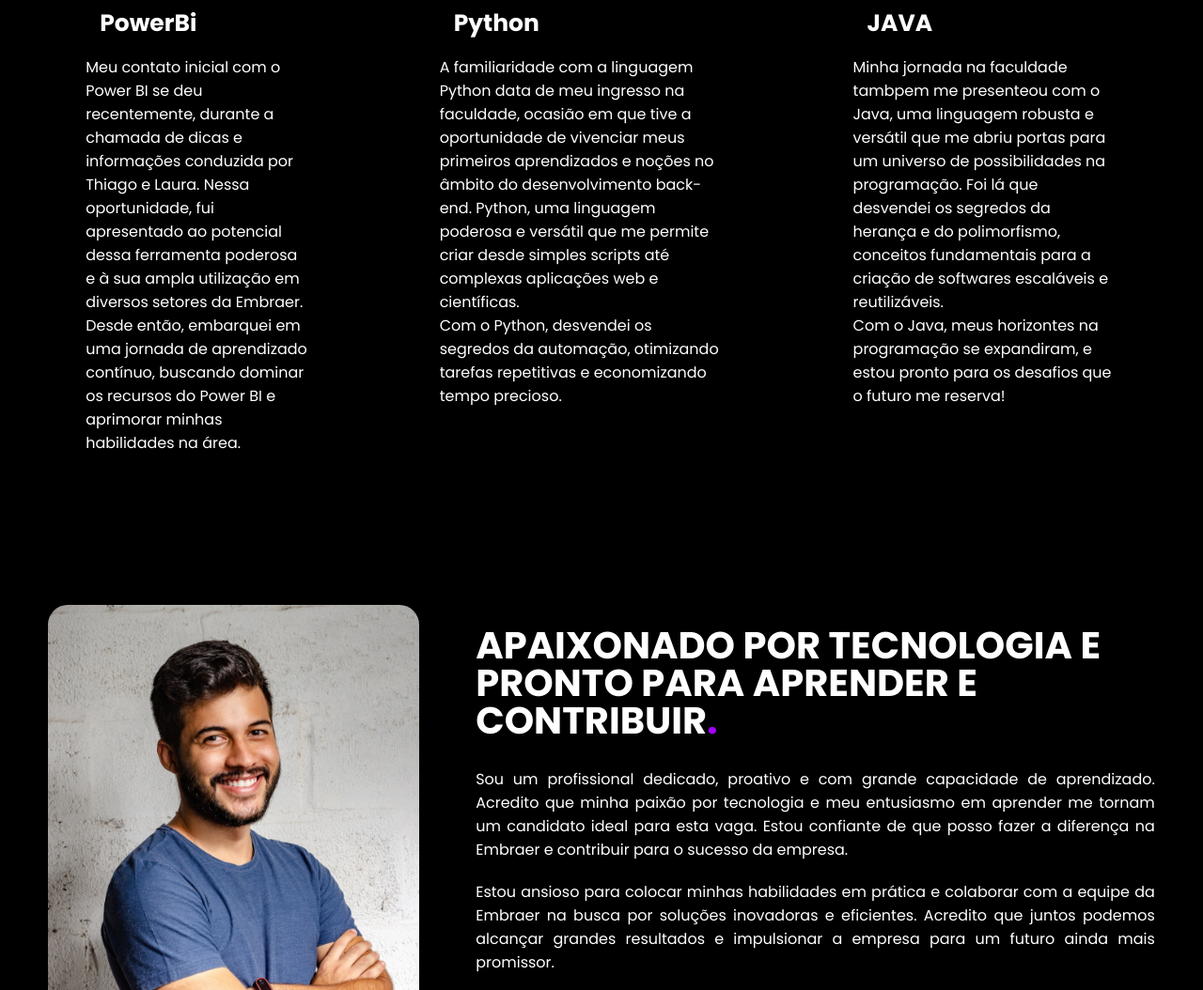
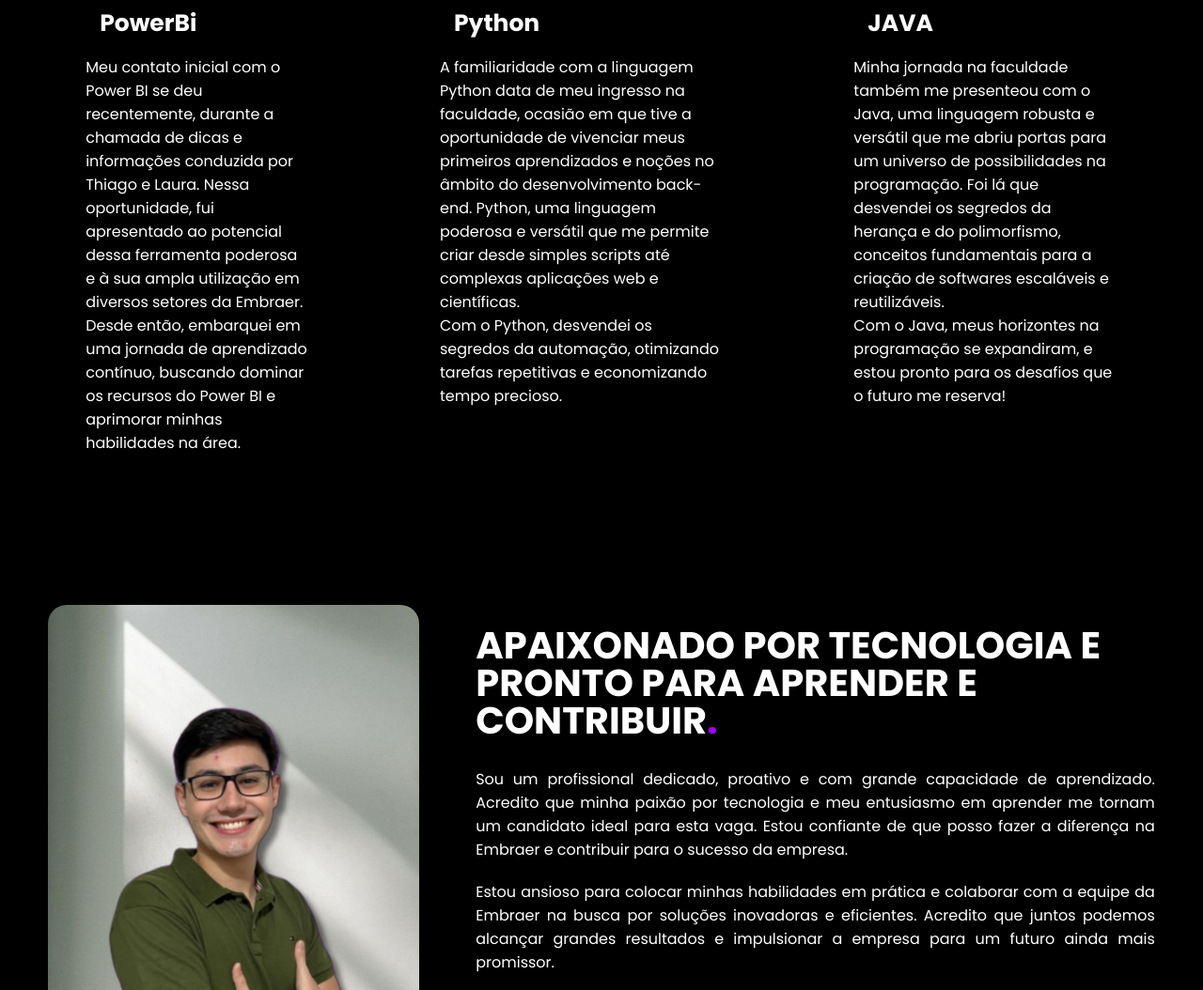
Before and after one commit to gustavosgouveia/PortifolioEmbraer, a plain HTML site: page index.html in a window 1280 px wide. Shown: the part 1675-2729 px from the top of the page at 94% size. Drawn offline with nearby package versions, Linux system fonts and the light colour scheme.

Commit message:
att fotos

```diff
--- a/index.html
+++ b/index.html
@@ -75,7 +75,7 @@
                         <p>
                             Meu nome é Gustavo, faço faculdade na Anhembi Morumbi, cursando Engenharia da Computação e estou no final do 5° semestre. Minha aula é no estilo remoto, então tenho disponibilidade para trabalhar tanto no modelo híbrido, quanto presencial. Moro na cidade de Caçapava e atualmente faço freelances para a loja Paraiso do Real.
                         </p>
-                        <p>Meu primeiro estágio foi na Prefeitura Municipal de Caçapava onde estagiei por 2 anos. Além do meu estágio trabalhei em um buffet infantil e fiz um serviço voluntário para adolescentes em comunidades carentes em minha cidade, trazendo noções básicas de HTML e CSS. </p>
+                        <p>Meu primeiro estágio foi na Prefeitura Municipal de Caçapava, onde estagiei por 2 anos. Além do meu estágio trabalhei em um buffet infantil e fiz um serviço voluntário para adolescentes em comunidades carentes em minha cidade, trazendo noções básicas de HTML e CSS. </p>
 
                         <div class="btn-contato">
                             <a href="https://api.whatsapp.com/send/?phone=5512988587407&text&type=phone_number&app_absent=0">
@@ -134,7 +134,7 @@
                     <div class="competencias-box">
                         <img src="images/logo-java.png" alt="">
                         <h3>JAVA</h3>
-                        <p>Minha jornada na faculdade tambpem me presenteou com o Java, uma linguagem robusta e versátil que me abriu portas para um universo de possibilidades na programação. Foi lá que desvendei os segredos da herança e do polimorfismo, conceitos fundamentais para a criação de softwares escaláveis e reutilizáveis. <br>
+                        <p>Minha jornada na faculdade também me presenteou com o Java, uma linguagem robusta e versátil que me abriu portas para um universo de possibilidades na programação. Foi lá que desvendei os segredos da herança e do polimorfismo, conceitos fundamentais para a criação de softwares escaláveis e reutilizáveis. <br>
                         Com o Java, meus horizontes na programação se expandiram, e estou pronto para os desafios que o futuro me reserva!</p>
                     </div><!--competencias-box-->
                 </div> <!--flex-->
@@ -146,7 +146,7 @@
             <div class="interface">
                 <div class="flex">
                     <div class="img-sobre">
-                        <img src="images/foto.png" alt="segunda foto">
+                        <img src="images/foto-2.jpg" alt="segunda foto">
                     </div>
 
                     <div class="txt-sobre">
--- a/style.css
+++ b/style.css
@@ -176,6 +176,7 @@ section.topo-do-site .flex{
 .topo-do-site .img-topo-site img{
     position: relative;
     animation: flutuar 2s ease-in-out infinite alternate;
+
 }
 
 @keyframes flutuar{
@@ -232,6 +233,10 @@ section.competencias .flex{
 section.sobre{
     padding: 80px 4%;
 
+}
+
+.img-sobre img{
+    border-radius: 20px;
 }
 
 section.sobre .flex{
```
Also changed, not shown: images/foto-2.jpg (added), images/foto-pessoa.png.
